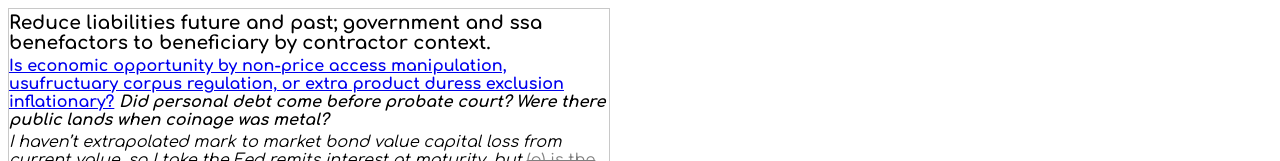
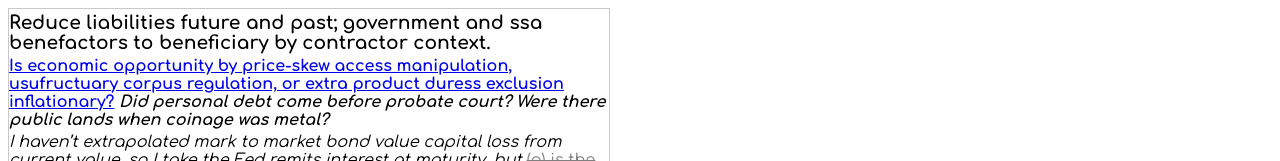
Before and after one commit to NickCarducci/tax-security-first, a React (Create React App) app: page / in a window 1280 px wide. Shown: the top 161 px of the page. Built offline with nearby package versions, Linux system fonts and the light colour scheme.

Commit message:
Update Basic.js

```diff
--- a/src/Basic.js
+++ b/src/Basic.js
@@ -127,7 +127,7 @@
         </h3>
         <h4 style={{ margin: "4px 0px" }}>
           <a href="https://marginalism.uk">
-            Is economic opportunity by non-price access manipulation,
+            Is economic opportunity by price-skew access manipulation,
             usufructuary corpus regulation, or extra product duress exclusion
             inflationary?
           </a>
```
